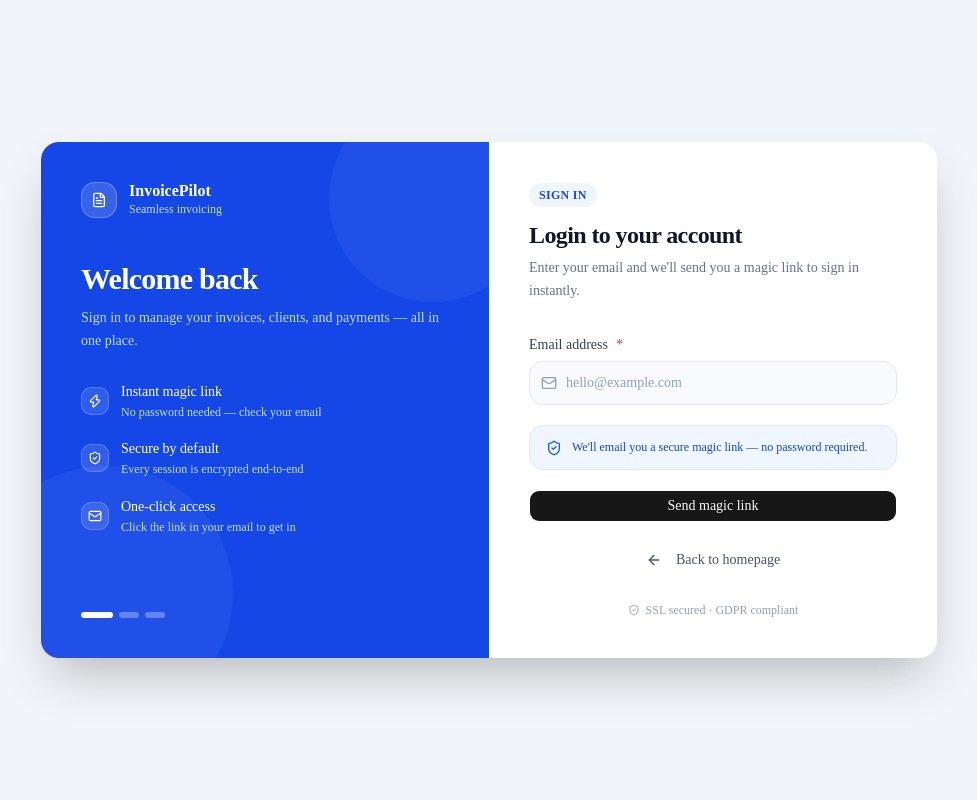
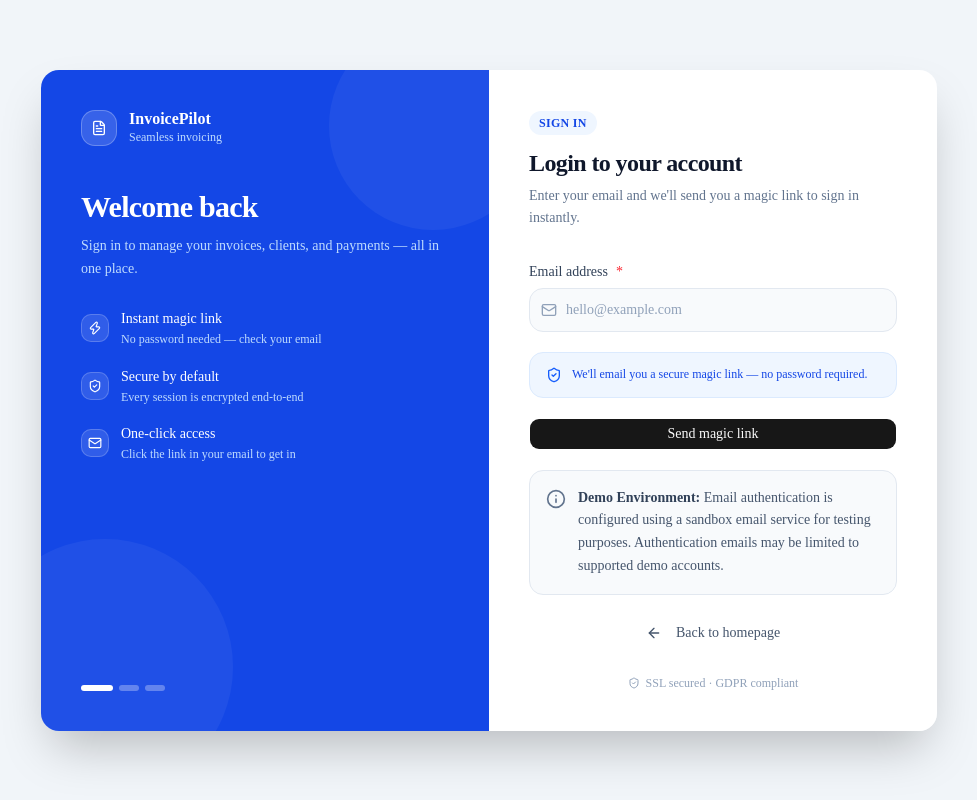
Before and after one commit to YashLagare/InvoicePilot, a Next.js app: page /login in a window 1280 px wide. Shown: the whole page, without its empty margins (151-1128 px from the left). Built offline with nearby package versions, Linux system fonts and the light colour scheme; no server answers.

Commit message:
updated-code19-6-2026

```diff
--- /dev/null
+++ b/app/components/DemoNotice.tsx
@@ -0,0 +1,12 @@
+import { Info } from "lucide-react";
+
+export function DemoNotice() {
+  return (
+    <div className="flex items-start gap-3 bg-slate-50 dark:bg-slate-800/50 border border-slate-200 dark:border-slate-800 rounded-xl p-4 mt-5">
+      <Info className="w-5 h-5 text-slate-500 dark:text-slate-400 flex-shrink-0 mt-0.5" />
+      <p className="text-sm text-slate-600 dark:text-slate-300 leading-relaxed">
+        <span className="font-semibold text-slate-700 dark:text-slate-200">Demo Environment:</span> Email authentication is configured using a sandbox email service for testing purposes. Authentication emails may be limited to supported demo accounts.
+      </p>
+    </div>
+  );
+}
--- a/app/login/page.tsx
+++ b/app/login/page.tsx
@@ -65,6 +65,7 @@ import { ArrowLeft, FileText, Mail, ShieldCheck, Zap } from "lucide-react"
 import Link from "next/link"
 import { redirect } from "next/navigation"
 import SubmitButton from "../components/SubmitButton"
+import { DemoNotice } from "../components/DemoNotice"
 import { auth, signIn } from "../utils/auth"
 
 const LoginPage = async () => {
@@ -182,6 +183,8 @@ const LoginPage = async () => {
             <SubmitButton text="Send magic link" />
           </form>
 
+          <DemoNotice />
+
           <div className="mt-4">
             <Link
               href="/"
```
